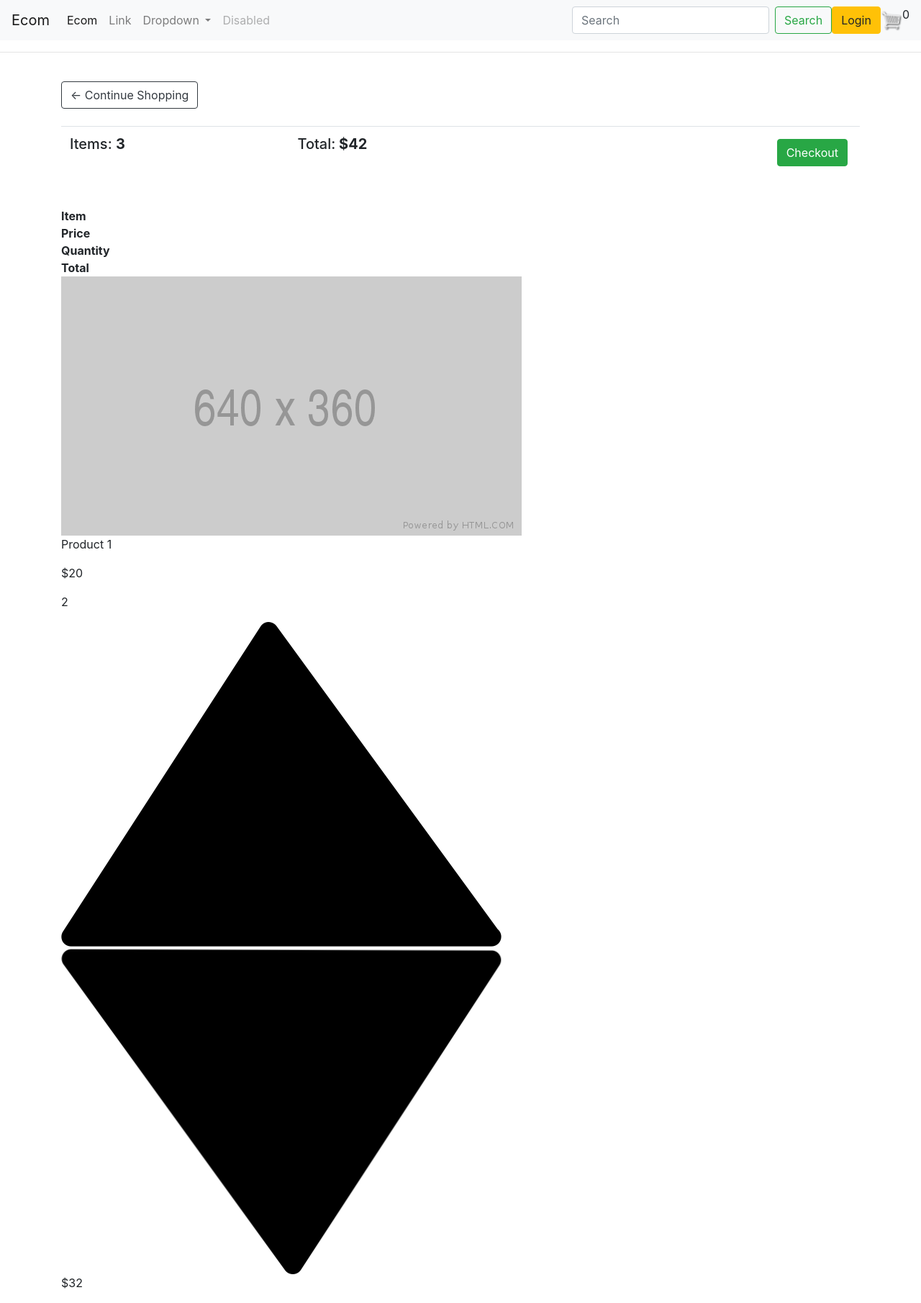
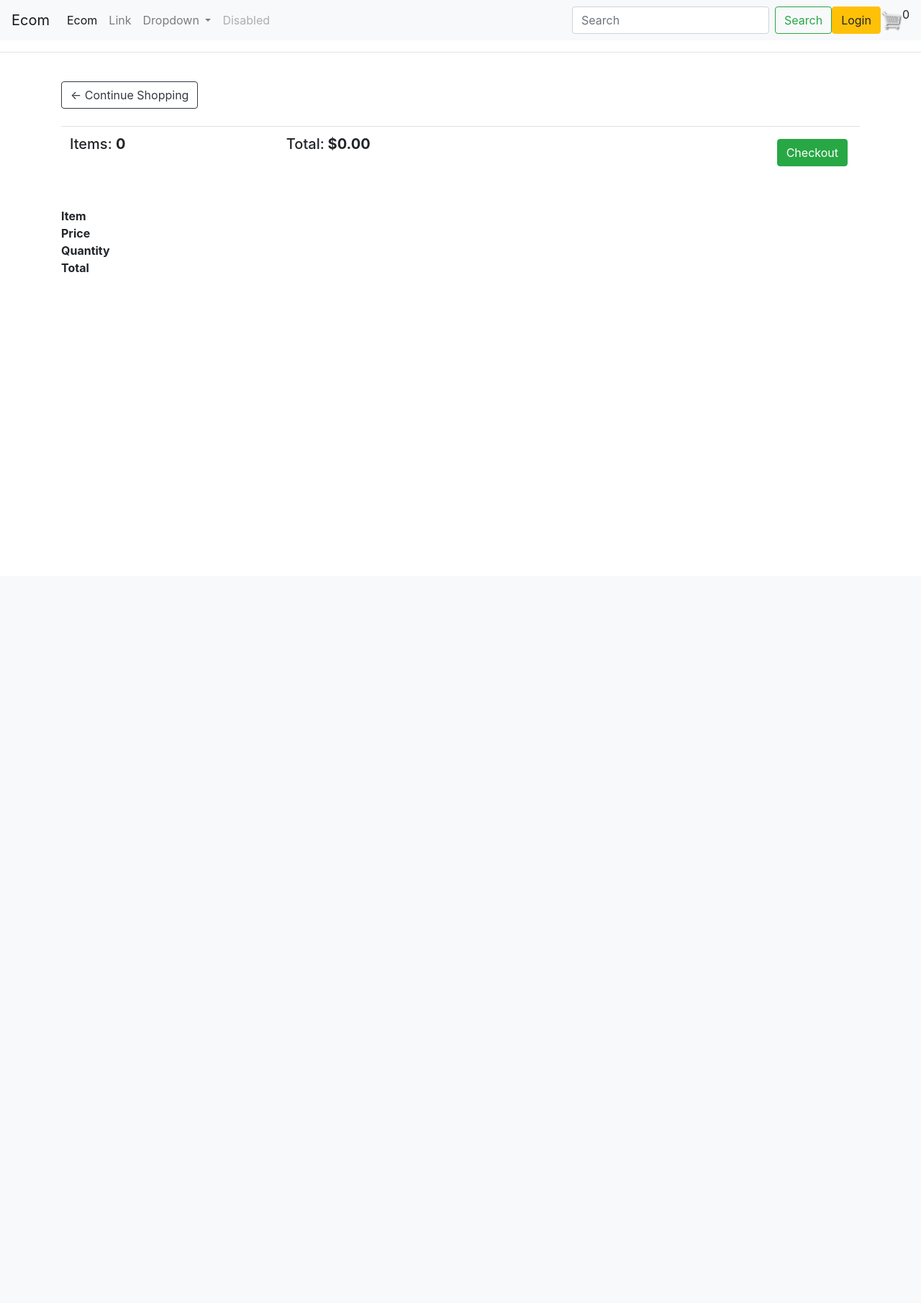
Before and after one commit to javierjuanJJ/djangoecommercepaypal, a Django app: page /cart/ in a window 1280 px wide. Shown: the whole page at 72% size. After the commit the page ends 378 px from the top, so only its background shows below. Run offline with Django 4.2, Linux system fonts and the light colour scheme; lists and menus that the app fills with data are empty; some libraries are stand-ins or nearby versions.

Commit message:
cart functionally

```diff
--- a/store/views.py
+++ b/store/views.py
@@ -10,9 +10,26 @@
     context = {'products': products}
     return render(request, 'store.html',context)
 def cart(request):
-    context = {}
+
+    if request.user.is_authenticated:
+        customer = request.user.customer
+        order, created = Order.objects.get_or_create(customer= customer, complete=False)
+        items = order.orderitem_set.all()
+    else:
+        items = []
+        order={'get_cart_total' : 0 ,'get_cart_items' : 0}
+
+    context = {'items': items, 'order': order}
     return render(request, 'cart.html',context)
 
 def checkout(request):
-    context = {}
+    if request.user.is_authenticated:
+        customer = request.user.customer
+        order, created = Order.objects.get_or_create(customer=customer, complete=False)
+        items = order.orderitem_set.all()
+    else:
+        items = []
+        order = {'get_cart_total': 0, 'get_cart_items': 0}
+
+    context = {'items': items, 'order': order}
     return render(request, 'checkout.html',context)
--- a/templates/cart.html
+++ b/templates/cart.html
@@ -12,8 +12,8 @@
                 <br>
                 <table class="table">
                     <tr>
-                        <th><h5>Items: <strong>3</strong></h5></th>
-                        <th><h5>Total:<strong> $42</strong></h5></th>
+                        <th><h5>Items: <strong>{{ order.get_cart_items }}</strong></h5></th>
+                        <th><h5>Total:<strong> ${{ order.get_cart_total | floatformat:2 }}</strong></h5></th>
                         <th>
                             <a style="float:right; margin:5px;" class="btn btn-success" href="{% url 'checkout' %}">Checkout</a>
                         </th>
@@ -32,20 +32,20 @@
                     <div style="flex:1"><strong>Total</strong></div>
                 </div>
 
-                <div class="cart-row">
-                    <div style="flex:2"><img class="row-image" src="{% static 'images/placeholder.png' %}"></div>
-                    <div style="flex:2"><p>Product 1</p></div>
-                    <div style="flex:1"><p>$20</p></div>
+                {% for item in items %}<div class="cart-row">
+                    <div style="flex:2"><img class="row-image" src="{{ item.product.imageURL }}"></div>
+                    <div style="flex:2"><p>{{ item.product.name }}</p></div>
+                    <div style="flex:1"><p>${{ product.price | floatformat:2 }}</p></div>
                     <div style="flex:1">
-                        <p class="quantity">2</p>
+                        <p class="quantity">x{{ item.quantity }}</p>
                         <div class="quantity">
                             <img class="chg-quantity" src="{% static  'images/arrow-up.png' %}">
 
                             <img class="chg-quantity" src="{% static  'images/arrow-down.png' %}">
                         </div>
                     </div>
-                    <div style="flex:1"><p>$32</p></div>
-                </div>
+                    <div style="flex:1"><p>${{ product.price | floatformat:2 }}</p></div>
+                </div>{% endfor %}
 
             </div>
         </div>
```
Also changed, not shown: store/models.py (+18 -0 lines), templates/checkout.html (+9 -7 lines), db.sqlite3, store/migrations/0002_product_quantity_alter_product_image.py (added).
